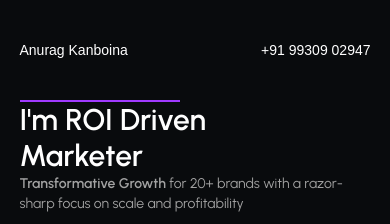
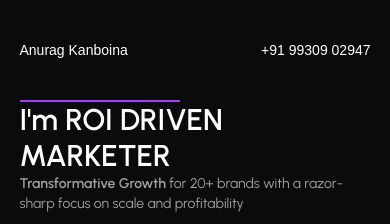
Before and after one commit to Ram-Ratan/anurag-portfolio, a React (Create React App) app: page / in a window 390 px wide. Shown: the top 224 px of the page. Built offline with nearby package versions, Linux system fonts and the light colour scheme; a web font is replaced by a local one.

Commit message:
all resolved

```diff
--- a/src/component/Section1.tsx
+++ b/src/component/Section1.tsx
@@ -16,10 +16,10 @@ const Section1 = () => {
           <div>
             <div className="w-40 h-0.5 sm:h-1 bg-secondary"></div>
             <p className="text-primary font-semibold text-3xl sm:text-7xl text-start">
-              I'm ROI Driven
+              I'm ROI DRIVEN
             </p>
             <p className="text-primary font-semibold text-3xl sm:text-7xl text-start">
-              Marketer
+              MARKETER
             </p>
             <p className="text-sm sm:text-2xl font-normal text-start text-primary-500">
               <span className="font-semibold">Transformative Growth</span> for 20+ brands with a
--- a/src/component/Section3.tsx
+++ b/src/component/Section3.tsx
@@ -25,7 +25,7 @@ const Section3 = () => {
   return (
     <section
       id="section3"
-      className="flex bg-primary-0 h-fit pt-10 md:pt-32 w-[90%] mx-auto max-w-[1280px] flex-col gap-10 justify-center items-center"
+      className="flex bg-primary-0 h-fit pt-10 md:pt-32 w-[90%] mx-auto max-w-[1280px] flex-col gap-5 md:gap-10 justify-center items-center"
     >
       <div className="flex flex-col w-full md:w-3/4 gap-4 px-4">
         <p className="font-semibold text-primary text-2xl md:text-6xl text-center">
```
